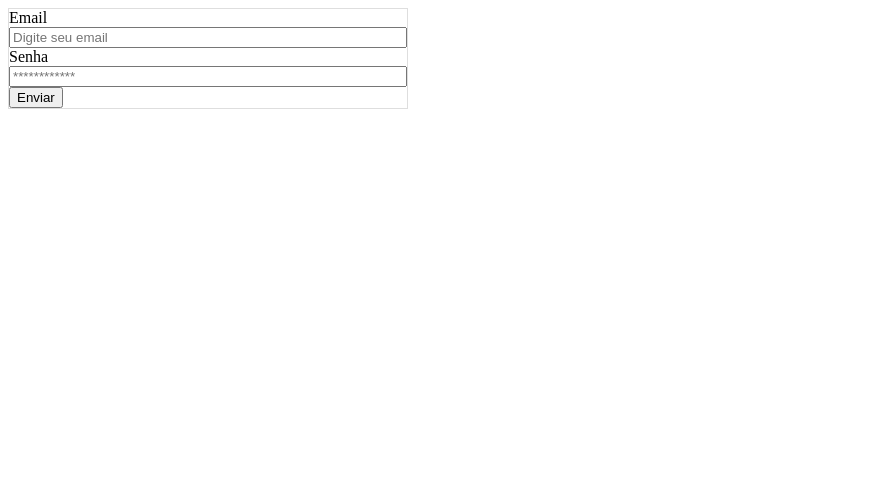
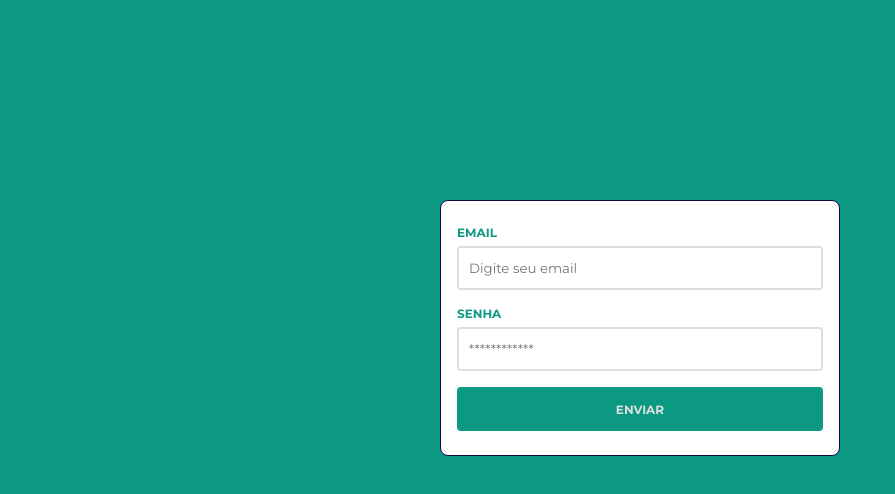
Before and after one commit to daniel01mps/html-aula-4, a plain HTML site: page index.html in a window 1280 px wide. Shown: the whole page, without its empty margins (0-895 px from the left). Drawn offline with Linux system fonts and the light colour scheme.

Commit message:
css implentado

```diff
--- a/index.css
+++ b/index.css
@@ -1,17 +1,55 @@
 *{
+    margin: 0;
+    padding: 0;
+    border: 0;
+    outline:none;
     box-sizing: border-box;
+    font-family: "Montserrat", sans-serif;
+}
+body{
+    background-color: #0c9982;
 }
 form{
     width:400px;
-    border:1px solid #dedede;
+    background-color: #FFFFFF;
+    border:1px solid #1a033b;
+    margin: 0 auto;
+    margin-top: 200px;
+    padding: 24px 16px;
+    border-radius: 8Px;
 }
 form label {
     display: block;
+    font-size: 12px;
+    font-weight: bold;
+    text-transform: uppercase;
+    margin-bottom: 6px;
+    color: #0c9982;
 }
 form input{
     width:100%;
+    height: 44px;
     display: block;
+    border: 2px solid #DEDEDE;
+    border-radius: 4px;
+    padding: 10px;
+    margin-bottom: 16px;
+}
+form input:focus{
+    border-color: #0c9982;
 }
 form button{
-
+    width: 100%;
+    height: 44px;
+    font-size: 12px;
+    font-weight: bold;
+    text-transform: uppercase;
+    background-color: #0c9982   ;
+    color: #DEDEDE;
+    border-radius: 4px;
+    cursor: pointer;
+    transition-duration: 200ms;
 }
+form button:hover{
+    background-color: #023129;
+}
--- a/index.html
+++ b/index.html
@@ -4,6 +4,9 @@
     <meta charset="UTF-8">
     <meta name="viewport" content="width=device-width, initial-scale=1.0">
     <title>html aula 4</title>
+    <link rel="preconnect" href="https://fonts.googleapis.com">
+<link rel="preconnect" href="https://fonts.gstatic.com" crossorigin>
+<link href="https://fonts.googleapis.com/css2?family=Montserrat:ital,wght@0,100..900;1,100..900&display=swap" rel="stylesheet">
     <link rel="stylesheet" href="index.css">
 </head>
 <body>
```
